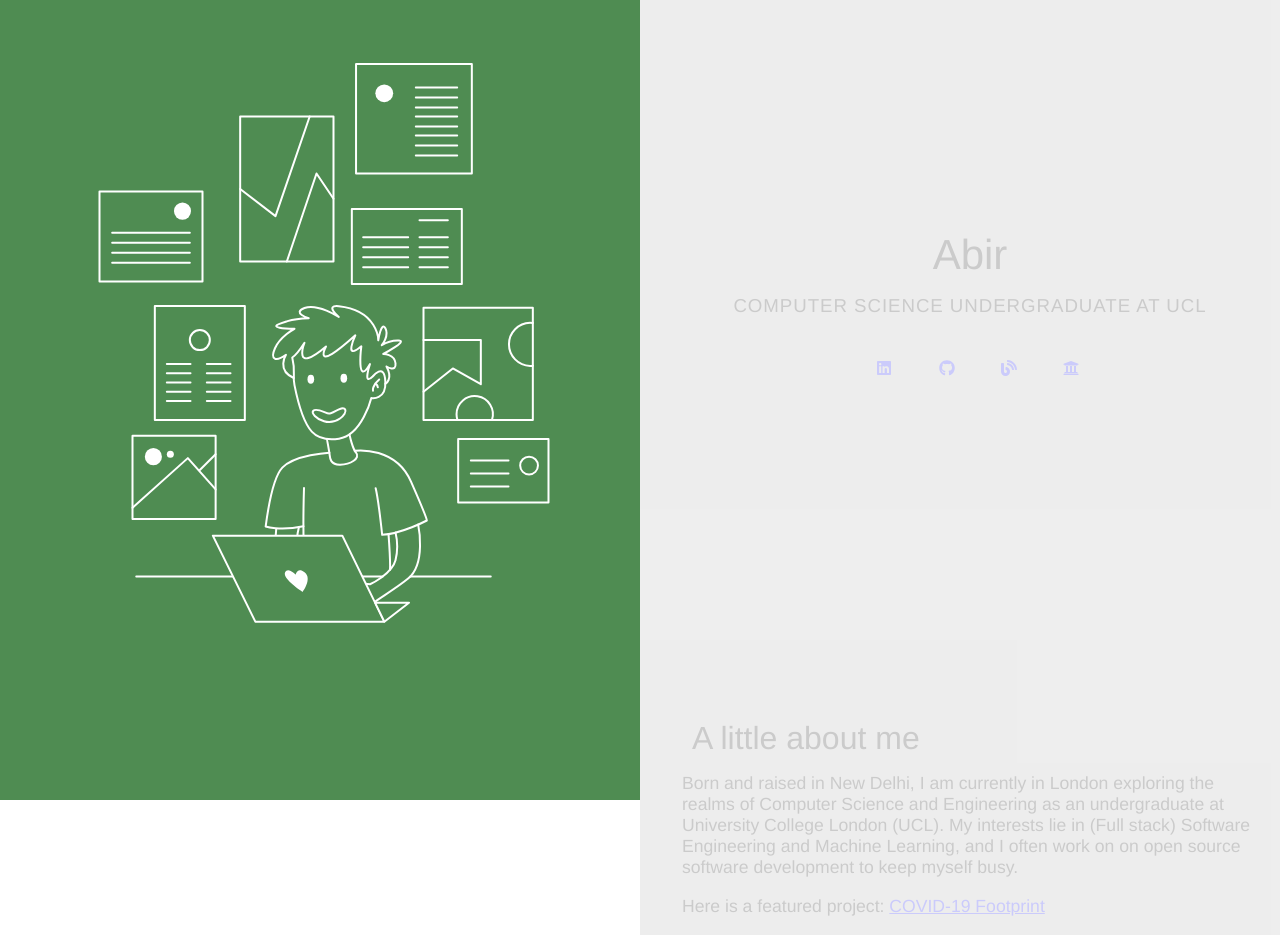
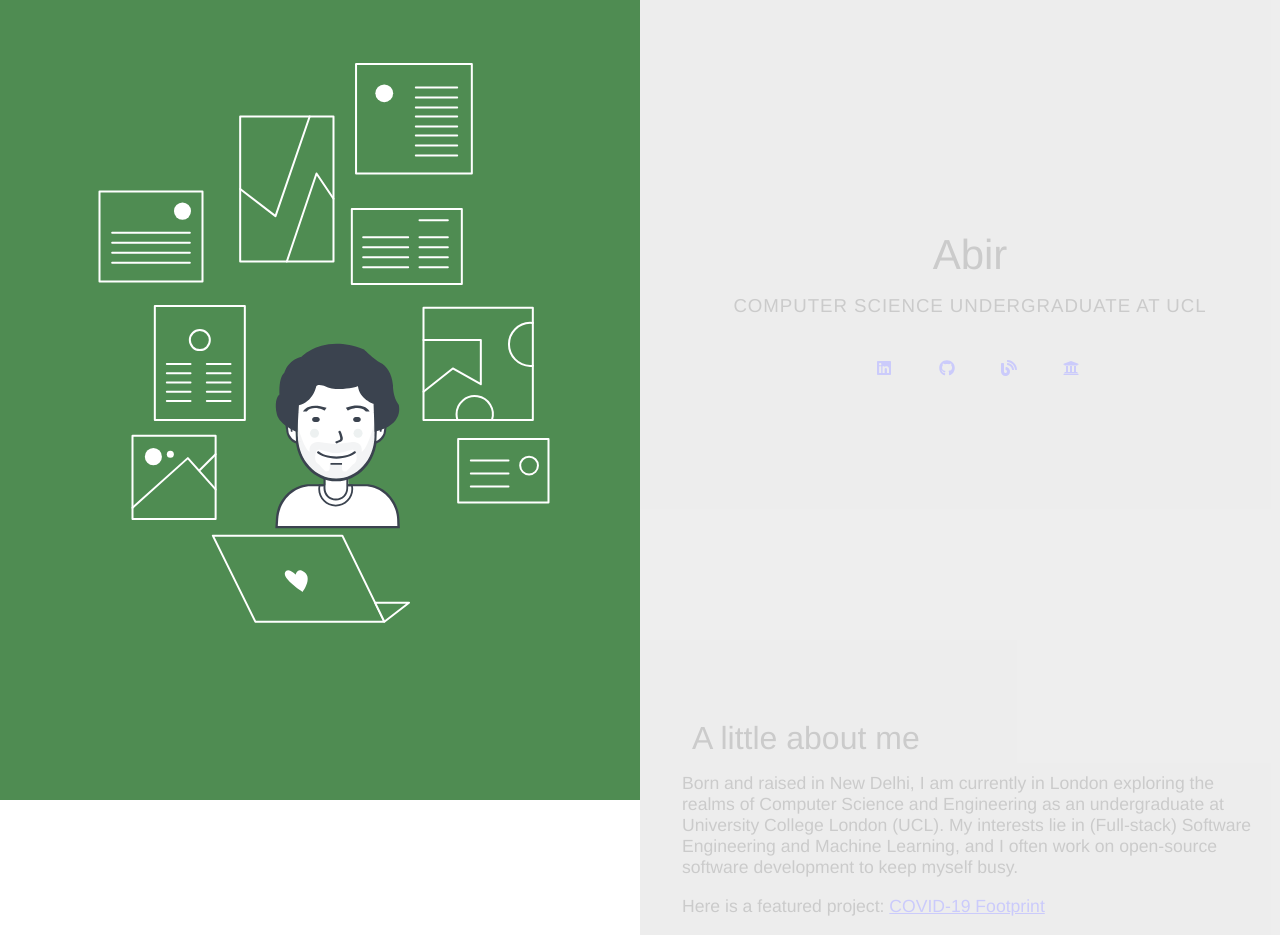
Before and after one commit to abircb/abircb.github.io, a Vue app in the folder nouveau/abirbhushan.com/: page / in a window 1280 px wide. Shown: the top 935 px of the page. Built offline with nearby package versions, Linux system fonts and the light colour scheme.

Commit message:
update supporting image -- welcome section

```diff
--- a/nouveau/abirbhushan.com/src/components/section/About.vue
+++ b/nouveau/abirbhushan.com/src/components/section/About.vue
@@ -3,9 +3,9 @@
     <h2>
       Born and raised in New Delhi, I am currently in London exploring the
       realms of Computer Science and Engineering as an undergraduate at
-      University College London (UCL). My interests lie in (Full stack) Software
-      Engineering and Machine Learning, and I often work on on open source
-      software development to keep myself busy.
+      University College London (UCL). My interests lie in (Full-stack) Software
+      Engineering and Machine Learning, and I often work on open-source software
+      development to keep myself busy.
     </h2>
     <h2>
       Here is a featured project:
--- a/nouveau/abirbhushan.com/src/components/supporting-image/Welcome.vue
+++ b/nouveau/abirbhushan.com/src/components/supporting-image/Welcome.vue
@@ -1,5 +1,7 @@
 <template>
-  <WelcomeImage :class="`image ${visible && 'visible'}`" />
+  <div class="container">
+    <WelcomeImage :class="`image ${visible && 'visible'}`" />
+  </div>
 </template>
 
 <script>
@@ -17,11 +19,15 @@ export default {
 </script>
 
 <style scoped lang="scss">
-.image {
-  opacity: 0;
+.container {
+  .image {
+    opacity: 0;
+    margin-top: 61%;
+    margin-left: 6%;
 
-  &.visible {
-    opacity: 1;
+    &.visible {
+      opacity: 1;
+    }
   }
 }
 </style>
--- a/nouveau/abirbhushan.com/src/constants.js
+++ b/nouveau/abirbhushan.com/src/constants.js
@@ -15,9 +15,9 @@ import WorkImage from './components/supporting-image/Work.vue'
 
 // Icons
 import ContactIcon from './assets/icons/Contact.svg'
-import FTICIcon from './assets/icons/FTIC.svg'
 import SkillsIcon from './assets/icons/Skills.svg'
 import WorkIcon from './assets/icons/Work.svg'
+import FTICIcon from './assets/icons/FTIC.svg'
 
 export const Months = [
   'Jan',
```
Also changed, not shown: nouveau/abirbhushan.com/src/assets/layers/Welcome.svg.
